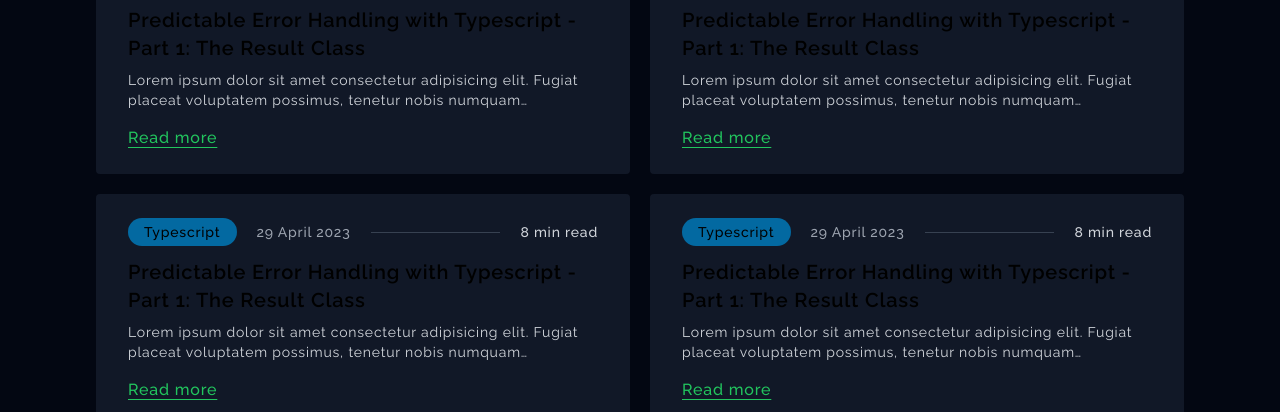
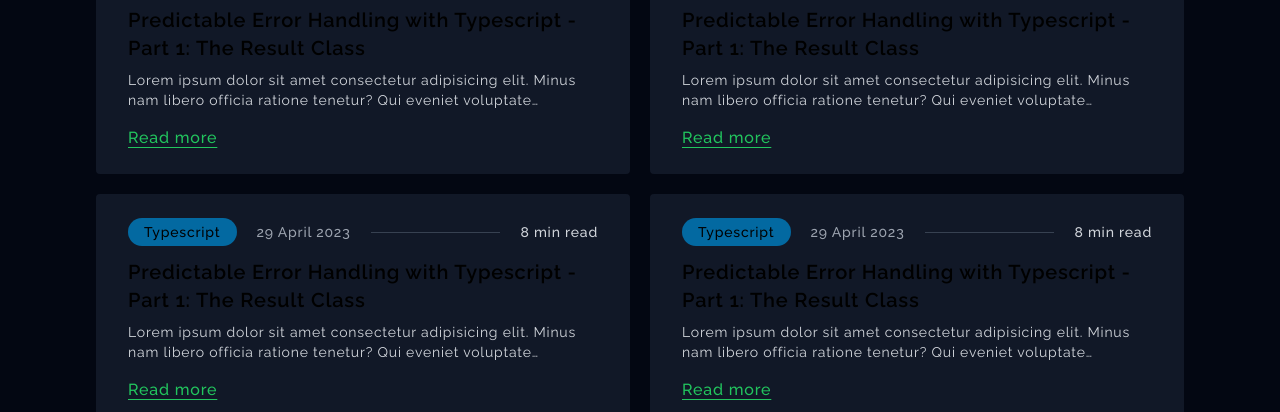
Before and after one commit to yahyaeddhissa/yahyaeddhissa.vercel.app, a Next.js app: page / in a window 1280 px wide. Shown: the part 2964-3376 px from the top of the page. Built offline with nearby package versions, Linux system fonts and the light colour scheme.

Commit message:
The blog post component is now dynamic

```diff
--- a/src/app/page.tsx
+++ b/src/app/page.tsx
@@ -67,25 +67,37 @@ function Project({
   );
 }
 
-function BlogPost() {
+function BlogPost({
+  title,
+  description,
+  date,
+  readMinutes,
+  tags,
+}: {
+  title: string;
+  description: string;
+  date?: Date;
+  readMinutes?: number;
+  tags: string[];
+}) {
   return (
     <div className="rounded bg-gray-900 px-8 py-6">
       <div className="flex justify-stretch mb-3 gap-5 text-sm items-center">
-        <div className="h-7 flex items-center bg-sky-700 rounded-full px-4">
-          Typescript
-        </div>
+        {tags.map((tag) => (
+          <div
+            key={Math.random()}
+            className="h-7 flex items-center bg-sky-700 rounded-full px-4"
+          >
+            {tag}
+          </div>
+        ))}
         <div className="text-gray-400">29 April 2023</div>
         <div className="h-0 border-t border-t-gray-700 flex-auto"></div>
         <div className="text-gray-300">8 min read</div>
       </div>
-      <h4 className="text-xl font-semibold line-clamp-2 mb-2">
-        Predictable Error Handling with Typescript - Part 1: The Result Class
-      </h4>
+      <h4 className="text-xl font-semibold line-clamp-2 mb-2">{title}</h4>
       <p className="line-clamp-2 text-sm text-gray-300 font-normal mb-4">
-        Lorem ipsum dolor sit amet consectetur adipisicing elit. Fugiat placeat
-        voluptatem possimus, tenetur nobis numquam praesentium rem excepturi
-        ipsa fuga sapiente aperiam officia alias dolor culpa ipsam non debitis
-        ipsum?
+        {description}
       </p>
       <p className="text-green-500 underline underline-offset-4">Read more</p>
     </div>
@@ -232,10 +244,26 @@ export default function Home() {
             the years. Some of them are open-source, some of them are not.
           </p>
           <div className="grid grid-cols-2 gap-5">
-            <BlogPost />
-            <BlogPost />
-            <BlogPost />
-            <BlogPost />
+            <BlogPost
+              tags={["Typescript"]}
+              title="Predictable Error Handling with Typescript - Part 1: The Result Class"
+              description="Lorem ipsum dolor sit amet consectetur adipisicing elit. Minus nam libero officia ratione tenetur? Qui eveniet voluptate laudantium sunt officia ab voluptas similique, mollitia inventore ratione debitis sit ducimus repudiandae!"
+            />
+            <BlogPost
+              tags={["Typescript"]}
+              title="Predictable Error Handling with Typescript - Part 1: The Result Class"
+              description="Lorem ipsum dolor sit amet consectetur adipisicing elit. Minus nam libero officia ratione tenetur? Qui eveniet voluptate laudantium sunt officia ab voluptas similique, mollitia inventore ratione debitis sit ducimus repudiandae!"
+            />{" "}
+            <BlogPost
+              tags={["Typescript"]}
+              title="Predictable Error Handling with Typescript - Part 1: The Result Class"
+              description="Lorem ipsum dolor sit amet consectetur adipisicing elit. Minus nam libero officia ratione tenetur? Qui eveniet voluptate laudantium sunt officia ab voluptas similique, mollitia inventore ratione debitis sit ducimus repudiandae!"
+            />
+            <BlogPost
+              tags={["Typescript"]}
+              title="Predictable Error Handling with Typescript - Part 1: The Result Class"
+              description="Lorem ipsum dolor sit amet consectetur adipisicing elit. Minus nam libero officia ratione tenetur? Qui eveniet voluptate laudantium sunt officia ab voluptas similique, mollitia inventore ratione debitis sit ducimus repudiandae!"
+            />
           </div>
         </Section>
       </main>
```
